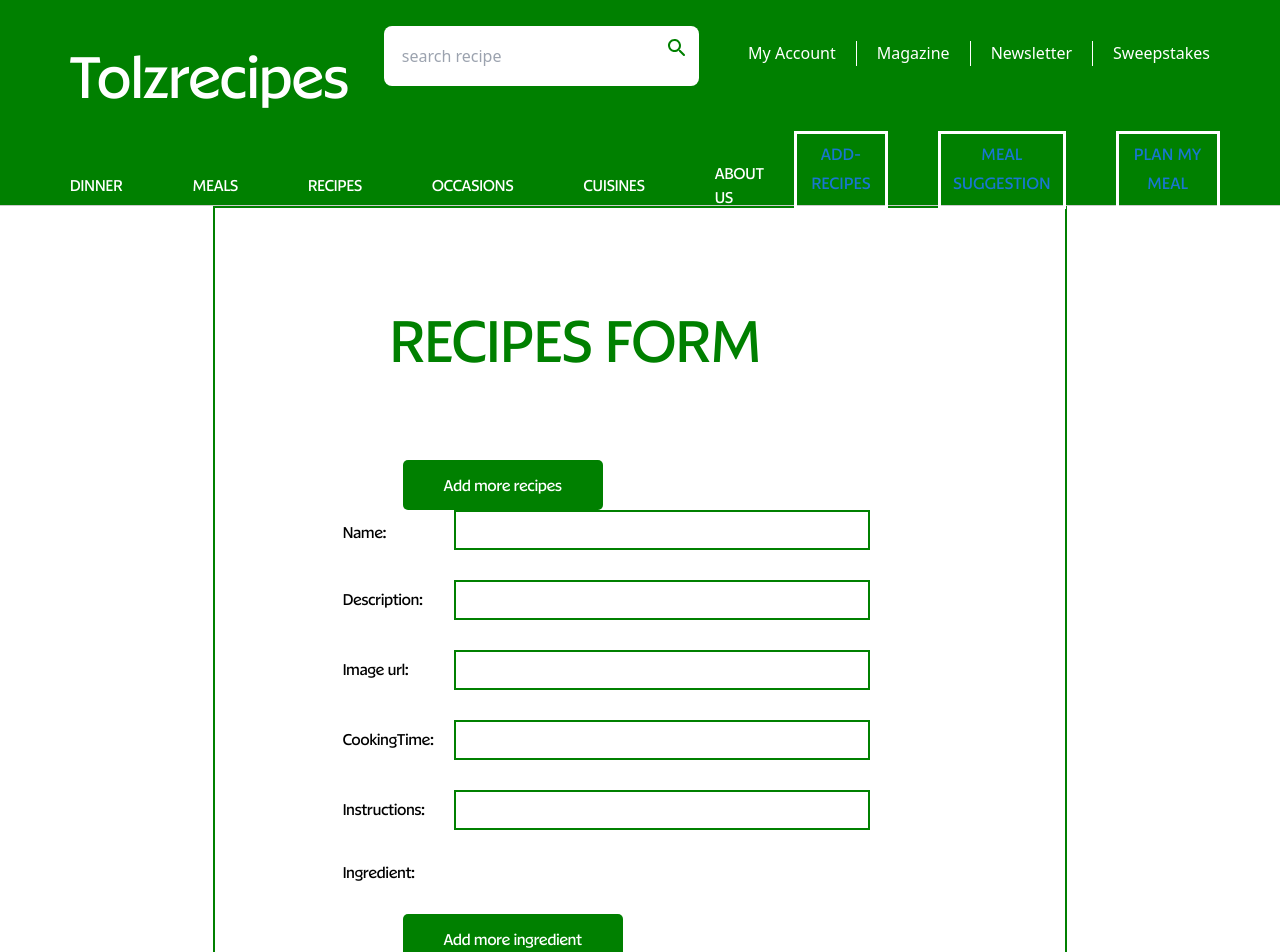
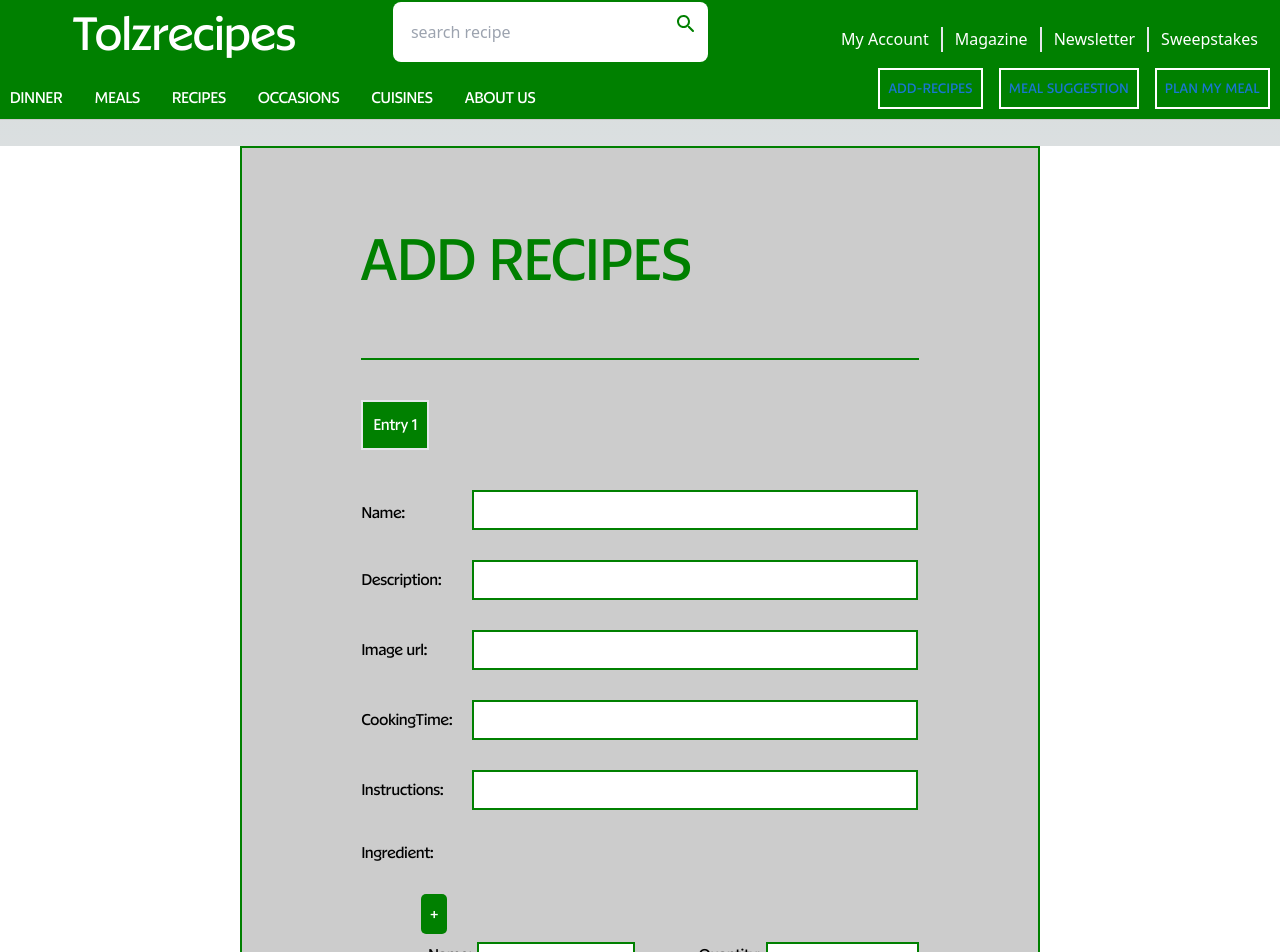
Before and after one commit to Retep-dev/food-tolu, a Next.js app: page /recipeform in a window 1280 px wide. Shown: the part 14-966 px from the top of the page. Built offline with nearby package versions, Linux system fonts and the light colour scheme.

Commit message:
third commit bcp day

```diff
--- a/src/app/Constants/index.ts
+++ b/src/app/Constants/index.ts
@@ -1,2 +1 @@
-export const BASE_URL =
-  "https://3496-2c0f-2a80-11-c110-35b0-870b-beb0-72c7.ngrok-free.app";
+export const BASE_URL = "https://tolzrecipe.onrender.com";
--- a/src/app/allrecipes/page.tsx
+++ b/src/app/allrecipes/page.tsx
@@ -32,7 +32,7 @@ const Home = () => {
     let config = {
       method: "post",
       maxBodyLength: Infinity,
-      url: BASE_URL + "/recipes/search",
+      url: BASE_URL + "/recipes/search?page=1&page_size=10",
       headers: {
         "Content-Type": "application/json",
         Authorization:
--- a/src/app/component/Home.css
+++ b/src/app/component/Home.css
@@ -1,5 +1,5 @@
 .home-body {
-  margin-top: 220px;
+  margin-top: 180px;
   text-align: center;
 
   align-items: center;
--- a/src/app/component/Navbar.jsx
+++ b/src/app/component/Navbar.jsx
@@ -69,7 +69,7 @@ function Navbar() {
     let config = {
       method: "post",
       maxBodyLength: Infinity,
-      url: BASE_URL + "/recipes/search",
+      url: BASE_URL + "/recipes/search?page=1&page_size=10",
       headers: {
         "Content-Type": "application/json",
         Authorization:
@@ -91,14 +91,12 @@ function Navbar() {
       });
   };
   return (
-    <div className="nav_bar z-10 h-[220px] w-screen">
-      <div className="nav_bar_top">
-        <div className="nav_left">
-          <h1 className="copperplate-text text-[60px] mt-[25px]">
-            Tolzrecipes
-          </h1>
+    <div className="nav_bar z-10 h-[fit] w-full p-5">
+      <div className="flex justify-between items-center">
+        <div className="ml-[5%]">
+          <h1 className="copperplate-text text-[3rem]">Tolzrecipes</h1>
         </div>
-        <div className="nav_middle">
+        <div className="w-[25%]">
           <div className="flex mr-0  bg-white rounded-lg pr-[10px]">
             <div className="bg-white overflow-hidden search-box flex flex-wrap items-center p-2  h-auto">
               {items &&
@@ -146,18 +144,18 @@ function Navbar() {
             className="search-box"
           /> */}
         </div>
-        <div className="nav_right mt-[45px]">
+        <div className="flex">
           <AccountCircleIcon className="myaccount text-[70px] pt-[0px] mt-[0px]" />
           <div className="flex mt-[15px]  h-[25px] pb-0">
-            <p className="pr-5">My Account</p>
-            <p className="pr-5">Magazine</p>
-            <p className="pr-5">Newsletter</p>
-            <h4>Sweepstakes</h4>
+            <p className="px-3 border-r-2">My Account</p>
+            <p className="px-3 border-r-2">Magazine</p>
+            <p className="px-3 border-r-2">Newsletter</p>
+            <p className="px-3">Sweepstakes</p>
           </div>
         </div>
       </div>
-      <div className="bottom_button">
-        <div className="nav_bottom">
+      <div className="flex justify-between items-end w-full">
+        <div className="flex space-x-8">
           <Link href="/recipes">
             <p className="copperplate-text">DINNER</p>
           </Link>
@@ -174,15 +172,15 @@ function Navbar() {
           <p className="copperplate-text">CUISINES</p>
           <p className="copperplate-text">ABOUT US</p>
         </div>
-        <div className="right_plan">
-          <div className="plan_meal">
+        <div className="flex space-x-4">
+          <div className="border-2 border-white">
             <Link href="/recipeform">
               <Button className="m-[5px] text-white">
                 <p className="copperplate-text">ADD-RECIPES</p>
               </Button>
             </Link>
           </div>
-          <div className="plan_meal">
+          <div className="border-2 border-white">
             <Button className="m-[5px] text-white" onClick={handleOpen1}>
               <p className="copperplate-text">MEAL SUGGESTION</p>
             </Button>
@@ -198,7 +196,7 @@ function Navbar() {
               </Box>
             </Modal>
           </div>
-          <div className="plan_meal">
+          <div className="border-2 border-white">
             <Button className="m-[5px] text-white" onClick={handleOpen2}>
               <p className="copperplate-text">PLAN MY MEAL</p>
             </Button>
--- a/src/app/recipeform/page.tsx
+++ b/src/app/recipeform/page.tsx
@@ -32,65 +32,29 @@ const FormPage: React.FC = () => {
     quantity: "",
   });
 
-  const [data, setData] = useState([formEntries]);
-  const [ingredientsData, setIngredientsData] = useState([
-    { name: "", quantity: "" },
-  ]);
-
-  const [curItem, setCurItem] = useState(0);
-  const [curIngrItem, setCurIngrItem] = useState(0);
+  const [data, setData]: any = useState([formEntries]);
 
   const handleChange = (
     e: React.ChangeEvent<HTMLInputElement | HTMLTextAreaElement>,
     index: number,
-    i: any
+    ingredientIndex: any
   ) => {
     const { name, value } = e.target;
-    console.log(value);
 
-    setFormEntries((prevEntries) => {
-      console.log(prevEntries);
-      return {
-        ...prevEntries,
-        [name]: value,
-      };
-    });
-  };
-
-  const handleIngredientChange = (
-    e: React.ChangeEvent<HTMLInputElement | HTMLTextAreaElement>
-  ) => {
-    const { name, value } = e.target;
-    setingredientEntries((prevEntries) => {
-      //
-      return {
-        ...prevEntries,
-        [name]: value,
-      };
-    });
+    if (ingredientIndex != null) {
+      const updatedFormData = [...data];
+      updatedFormData[index].ingredient[ingredientIndex][`${name}`] = value;
+      setData(updatedFormData);
+      return;
+    }
+    const updatedFormData = [...data];
+    updatedFormData[index][`${name}`] = value;
+    setData(updatedFormData);
   };
 
   const handleAddEntry = () => {
-    const prevData = data;
-    const prevFormEntries = formEntries;
-    ingredientsData.splice(-1, 1);
-    prevFormEntries.ingredient = [...ingredientsData];
-
-    prevData[curItem] = prevFormEntries;
-
-    setingredientEntries({
-      name: "",
-      quantity: "",
-    });
-
-    setIngredientsData([
-      {
-        name: "",
-        quantity: "",
-      },
-    ]);
-
-    setFormEntries({
+    const updatedFormData = [...data];
+    updatedFormData.push({
       name: "",
       description: "",
       cookingTime: "",
@@ -98,80 +62,16 @@ const FormPage: React.FC = () => {
       instructions: "",
       ingredient: [{ name: "", quantity: "" }],
     });
-
-    // console.log(data);
-
-    if (data.length - 1 <= curItem) {
-      setData([
-        ...prevData,
-        {
-          name: "",
-          description: "",
-          cookingTime: "",
-          image: "",
-          instructions: "",
-          ingredient: [{ name: "", quantity: "" }],
-        },
-      ]);
-      setCurItem((prev) => prev + 1);
-      setCurIngrItem(0);
-    } else {
-      setData([...prevData]);
-      setCurItem((prev) => prev + 1);
-      setCurIngrItem(0);
-    }
+    setData(updatedFormData);
   };
 
   const handleingredientAddEntry = (index: number) => {
-    const prevData = ingredientsData;
-    prevData[curIngrItem] = ingredientEntries;
-    // console.log(prevData);
-    let addItems = ingredientsData.length - 1 <= curIngrItem;
-    if (addItems) {
-      setIngredientsData([
-        ...prevData,
-        {
-          name: "",
-          quantity: "",
-        },
-      ]);
-      setingredientEntries({
-        name: "",
-        quantity: "",
-      });
-      setCurIngrItem((prev) => prev + 1);
-    } else {
-      setIngredientsData([...prevData]);
-      setingredientEntries({
-        name: "",
-        quantity: "",
-      });
-      setCurIngrItem((prev) => prev + 1);
-    }
-  };
-
-  // console.log(ingredientsData);
-
-  const viewPrevFormData = (index: number) => {
-    setCurItem(index);
-    setFormEntries(data[index]);
-    setIngredientsData((prev) => [...formEntries.ingredient]);
-    setCurIngrItem(0);
-    setingredientEntries(formEntries.ingredient[0]);
+    const updatedFormData = [...data];
+    updatedFormData[index].ingredient.push({ name: "", quantity: "" });
+    setData(updatedFormData);
   };
 
   const handleSubmit = () => {
-    // Handle submission logic here
-
-    const prevFormEntries = formEntries;
-    ingredientsData.splice(-1, 1);
-    prevFormEntries.ingredient = [...ingredientsData];
-    const prevData = data;
-    if (data.length - 1 <= curItem) {
-      prevData[curItem] = prevFormEntries;
-    }
-    console.log(data);
-
     submitRecipes(data);
     console.log("Submitted Entries:", formEntries);
     // Reset form entries after submission
@@ -211,44 +111,29 @@ const FormPage: React.FC = () => {
   };
 
   return (
-    <div className="mt-[220px] flex flex-row bg-white">
-      <div className="w-[20%]"></div>
-      <div className="w-[80%] border-2 border-[#008000]">
-        <div className="h-[200px] p-5">
-          <h1 className="copperplate-text text-[60px] border-2 border-white  p-[15px] ml-[17%]  mt-[50px] text-[#008000] ">
-            RECIPES FORM
+    <div className="mt-[160px] flex flex-row bg-white">
+      {/* <div className="w-[20%]"></div>/// */}
+      <div className="w-[80%] bg-[#ccc] max-w-[800px] mx-auto border-2 border-[#008000]">
+        <div className="h-[fit] items-center w-[fit]">
+          <h1 className="copperplate-text text-[60px]  p-[15px] ml-[13%]  mt-[50px] text-[#008000] ">
+            ADD RECIPES
           </h1>
         </div>
         <div className="w-[100%] p-[15%] pt-[5%] ">
+          <div>
+            {data.map((entry: any, index: number) => {
+              return (
+                <form
+                  className=""
+                  style={{ borderTop: "2px solid #008000" }}
+                  key={index}
+                >
                   <div className="flex flex-row ">
-            {/* <div className="flex flex-wrap w-[95%]">
-              {data.map((entry: any, index: number) => (
-                <h2
-                  onClick={() => viewPrevFormData(index)}
-                  key={index}
-                  style={{
-                    background: curItem == index ? "#008000" : "",
-                    color: curItem != index ? "#008000" : "white",
-                  }}
-                  className="border-2 cursor-pointer border-[#008000]  p-[10px] bg-white text-[#008000] mb-[20px]"
-                >
-                  {index + 1}
-                </h2>
-              ))}
-            </div> */}
-            <button
-              className="copperplate-text border-2 ml-[60px]  bg-[#008000] p-[10px] h-[50px] w-[200px] text-white"
-              type="button"
-              onClick={() => handleAddEntry()}
-            >
-              Add more recipes
-            </button>
+                    <div className="copperplate-text border-2    bg-[#008000] m-[40px] p-[10px] ml-0 h-[50px] w-fit text-white">
+                      Entry {index + 1}
                     </div>
-          <div>
-            {data.map((entry: any, i: number) => {
-              return (
-                <form>
-                  <div className="flex flex-row">
+                  </div>
+                  <div className="flex  flex-row">
                     <div className="flex flex-col mr-[20px]">
                       <label className="copperplate-text mt-[10px]">
                         Name:
@@ -266,37 +151,37 @@ const FormPage: React.FC = () => {
                         Instructions:
                       </label>
                     </div>
-                    <div className="flex flex-col w-[70%]">
+                    <div className="flex flex-col w-[80%]">
                       <input
                         type="text"
                         name="name"
-                        value={formEntries.name}
-                        onChange={(e) => handleChange(e, 1, null)}
+                        value={entry.name}
+                        onChange={(e) => handleChange(e, index, null)}
                         className="w-[full]  border-2 border-[#008000] h-[40px]"
                       />
                       <input
                         name="description"
-                        value={formEntries.description}
-                        onChange={(e) => handleChange(e, 1, null)}
+                        value={entry.description}
+                        onChange={(e) => handleChange(e, index, null)}
                         className="w-[full] border-2 border-[#008000] h-[40px] mt-[30px]"
                       />
                       <input
                         name="image"
-                        value={formEntries.image}
-                        onChange={(e) => handleChange(e, 1, null)}
+                        value={entry.image}
+                        onChange={(e) => handleChange(e, index, null)}
                         className="w-[full] border-2 border-[#008000] h-[40px] mt-[30px]"
                       />
                       <input
                         type="text"
                         name="cookingTime"
-                        value={formEntries.cookingTime}
-                        onChange={(e) => handleChange(e, 1, null)}
+                        value={entry.cookingTime}
+                        onChange={(e) => handleChange(e, index, null)}
                         className="w-[full] border-2 border-[#008000] h-[40px] mt-[30px]"
                       />
                       <input
                         name="instructions"
-                        value={formEntries.instructions}
-                        onChange={(e) => handleChange(e, 1, null)}
+                        value={entry.instructions}
+                        onChange={(e) => handleChange(e, index, null)}
                         className="w-[full] border-2 border-[#008000] h-[40px] mt-[30px]"
                       />
                     </div>
@@ -305,73 +190,77 @@ const FormPage: React.FC = () => {
                     <label className="copperplate-text mt-[37px]">
                       Ingredient:
                     </label>
-                    <div className="flex flex-col mt-[20px]">
+                    <div className="flex flex-col mt-[20px] mb-[70px]">
                       <div className="flex flex-row ">
-                        {/* <div className="flex flex-wrap w-[95%]">
-                      {ingredientsData.map((entry, index) => {
-                        return (
-                          <h2
-                            onClick={() => {
-                              setCurIngrItem(index);
-                              setingredientEntries(ingredientsData[index]);
-                            }}
-                            key={index}
-                            style={{
-                              background: curIngrItem == index ? "#008000" : "",
-                              color: curIngrItem != index ? "#008000" : "white",
-                            }}
-                            className="border-2 cursor-pointer border-[#008000]  p-[5px] px-[10px] bg-white text-[#008000] mb-[20px]"
+                        <button
+                          className="copperplate-text border-2 ml-[60px]  bg-[#008000] p-2 h-[fit] w-[fit] text-white"
+                          type="button"
+                          onClick={() => handleingredientAddEntry(index)}
                         >
-                            {index + 1}
-                          </h2>
-                        );
-                      })}
-                    </div> */}
-                        <button
-                          className="copperplate-text border-2 ml-[60px]  bg-[#008000] p-[10px] h-[50px] w-[220px] text-white"
-                          type="button"
-                          onClick={() => handleingredientAddEntry(1)}
-                        >
-                          Add more ingredient
+                          +
                         </button>
                       </div>
 
+                      {entry.ingredient.map(
+                        (ingrdt: any, ingrdtIndex: number) => {
+                          return (
                             <div className="flex w-[100%] space-x-2 my-2">
                               <div className="flex mr-[10%] ml-[12%]">
-                          <label className="copperplate-text">Name:</label>
+                                <label className="copperplate-text">
+                                  Name:
+                                </label>
                                 <div className="ml-[5px]">
                                   <input
                                     type="text"
                                     name="name"
-                              value={ingredientEntries.name}
-                              onChange={(e) => handleIngredientChange(e)}
+                                    value={ingrdt.name}
+                                    onChange={(e) =>
+                                      handleChange(e, index, ingrdtIndex)
+                                    }
                                     className="w-full border-2 border-[#008000] "
                                   />
                                 </div>
                               </div>
                               <div className="flex">
-                          <label className="copperplate-text">Quantity:</label>
+                                <label className="copperplate-text">
+                                  Quantity:
+                                </label>
                                 <div className="ml-[5px]">
                                   <input
                                     type="text"
                                     name="quantity"
-                              value={ingredientEntries.quantity}
-                              onChange={(e) => handleIngredientChange(e)}
-                              className="w-full border-2 border-[#008000] "
+                                    value={ingrdt.quantity}
+                                    onChange={(e) =>
+                                      handleChange(e, index, ingrdtIndex)
+                                    }
+                                    className="w-full border-2 border-[rgb(0,128,0)] "
                                   />
                                 </div>
                               </div>
                             </div>
+                          );
+                        }
+                      )}
+
                       <div className="w-full"></div>
                     </div>
                   </div>
                 </form>
               );
             })}
+            <div className="flex flex-row ">
+              <button
+                className="copperplate-text border-2  mx-auto items-center bg-black p-[10px] h-[50px] w-[fit] text-white"
+                type="button"
+                onClick={() => handleAddEntry()}
+              >
+                Add more entry
+              </button>
+            </div>
           </div>
           {data.length > 0 && (
             <button
-              className="copperplate-text mt-[50px] border-2   bg-black p-[10px] w-[100%] text-white text-[30px]"
+              className="copperplate-text mt-[50px] border-2   bg-[#008000] p-[10px] w-[100%] text-white text-[30px]"
               type="button"
               onClick={handleSubmit}
             >
@@ -380,7 +269,7 @@ const FormPage: React.FC = () => {
           )}
         </div>
       </div>
-      <div className="w-[20%]"></div>
+      {/* <div className="w-[20%]"></div> */}
     </div>
   );
 };
--- a/src/app/recipes/Recipes.css
+++ b/src/app/recipes/Recipes.css
@@ -1,5 +1,5 @@
 .main_container {
-  margin-top: 220px;
+  margin-top: 160px;
 }
 
 .main_container p {
--- a/src/app/searchpage/page.tsx
+++ b/src/app/searchpage/page.tsx
@@ -42,7 +42,7 @@ const Home = () => {
   console.log(data);
 
   return (
-    <div className="w-full flex border-black border mx-auto mt-[220px] h-[1000px] bg-white">
+    <div className="w-full flex border-black border mx-auto mt-[160px] h-[1000px] bg-white">
       <div className="w-1/5"></div>
       <div className="grid grid-cols-5 mx-auto border-2  w-[3/5]">
         {data &&
```
Lines whose indentation alone changed are shown as unchanged.
